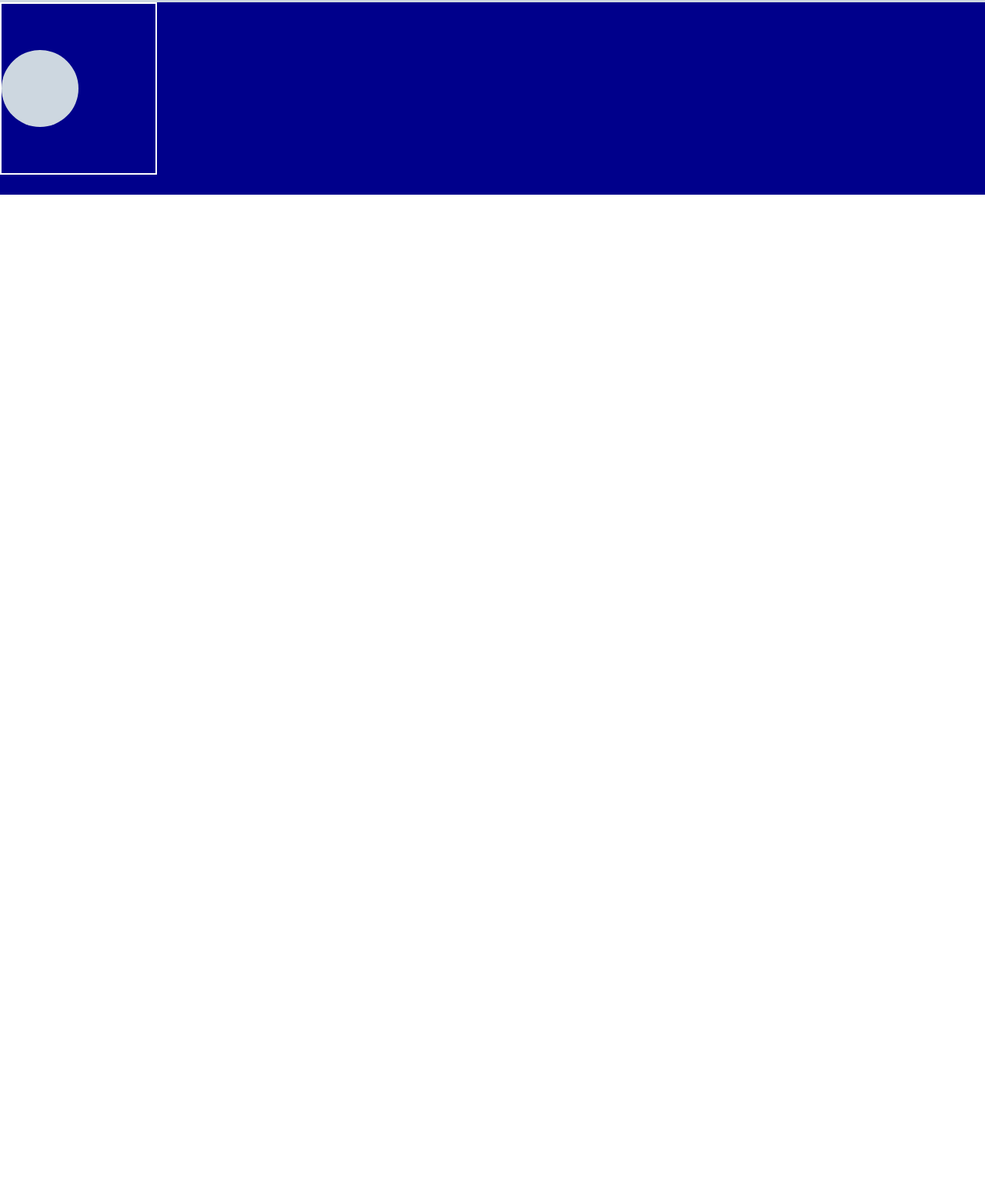
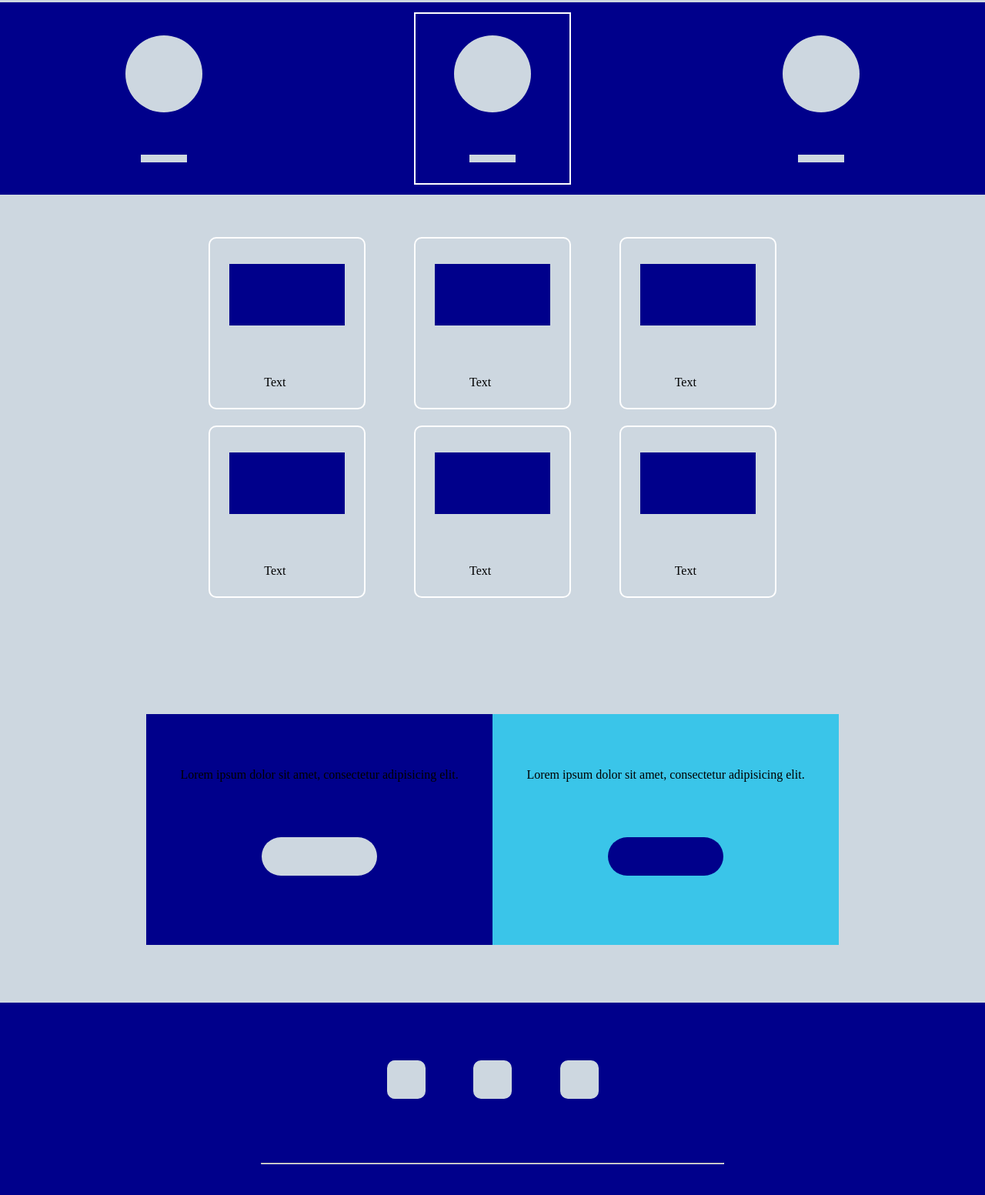
Before and after one commit to Ailisun/HTML-classes, a plain HTML site: page demo5/classwork/page-file4-2.html in a window 1280 px wide. Shown: the part 697-2250 px from the top of the page at 77% size. Before the commit the page ends 950 px from the top, so only its background shows below. Drawn offline with Linux system fonts and the light colour scheme.

Commit message:
Practical part 5/ picture4-2

```diff
--- a/demo5/classwork/page-file4-2.css
+++ b/demo5/classwork/page-file4-2.css
@@ -15,26 +15,25 @@ body {margin: 0}
 .h100px {
     height: 100px;
      }
-
+.h600px {
+    height: 600px;
+}
 .row1 {
     height: 90px;
     display: flex;
     justify-content:flex-end;
     align-items: center;
     margin-right: 200px;
-
 }
 .buttons {
     height: 10px;
     width: 50px;
     margin-right: 10px;
 }
-
 .flex {
     display: flex;
     flex-direction: column;
     justify-content: space-between;
-
 }
 .register-button {
     height:30px;
@@ -108,13 +107,67 @@ h2 {
 .dark-icons {
     width: 200px;
     height: 220px;
-    border: 2px solid white;
     display: flex;
     flex-direction: column;
-    justify-content: center;
+    justify-content: space-around;
+    align-items: center;
 }
 .round {
     width: 100px;
     height: 100px;
     border-radius: 50%;
 }
+.text-under-round {
+    width: 60px;
+    height: 10px;
+}
+.border-white {
+    border: 2px solid white;
+}
+.border-round {
+    border-radius: 10px;
+}
+.six-items-text {
+    height:490px;
+    width: 800px;
+    display: flex;
+    flex-wrap: wrap;
+    justify-content: space-around;
+  }
+
+.rectangle {
+    width: 150px;
+    height: 80px;
+}
+.gray-block1 {
+    width: 450px;
+    height: 300px;
+}
+
+.big-rectangle {
+    height: 250px;
+    width: 350px;
+}
+
+.for-blocks {
+    display: flex;
+    justify-content: center;
+    align-items: center;
+}
+.small-squares {
+    width: 50px;
+    height: 50px;
+
+}
+.h150px {
+    height: 200px;
+}
+.small-blocks {
+    display: flex;
+}
+
+.inner-block {
+    width: 400px;
+    display: flex;
+    justify-content:space-evenly ;
+}
--- a/demo5/classwork/page-file4-2.html
+++ b/demo5/classwork/page-file4-2.html
@@ -42,15 +42,89 @@
 
     </div>
 </div>
-</div>
 <!--третий блок--->
 
-<div class="dark-bl h400 ">
+<div class="dark-bl h400 blue-raw">
     <div class="dark-icons">
         <div class="round white-col"></div>
+        <div class="text-under-round white-col"></div>
+    </div>
+    <div class="dark-icons border-white">
+        <div class="round white-col"></div>
+        <div class="text-under-round white-col"></div>
+    </div>
+    <div class="dark-icons">
+        <div class="round white-col"></div>
+        <div class="text-under-round white-col"></div>
+    </div>
+</div>
 
+<!--четвертий блок-->
 
+<div class="white-col h600px blue-raw">
+
+    <div class="six-items-text">
+    <div class="dark-icons border-white border-round">
+        <div class="rectangle dark-bl "></div>
+        <div class="text-under-round white-col">Text</div>
+    </div>
+    <div class="dark-icons border-white border-round">
+        <div class="rectangle dark-bl "></div>
+        <div class="text-under-round white-col">Text</div>
+    </div>
+    <div class="dark-icons border-white border-round">
+        <div class="rectangle dark-bl "></div>
+        <div class="text-under-round white-col">Text</div>
+    </div>
+
+    <div class="dark-icons border-white border-round">
+        <div class="rectangle dark-bl "></div>
+        <div class="text-under-round white-col">Text</div>
+    </div>
+    <div class="dark-icons border-white border-round">
+        <div class="rectangle dark-bl "></div>
+        <div class="text-under-round white-col">Text</div>
+    </div>
+    <div class="dark-icons border-white border-round">
+        <div class="rectangle dark-bl "></div>
+        <div class="text-under-round white-col">Text</div>
+    </div>
+    </div>
 </div>
+
+<!--пятый блок-->
+
+<div class="white-col h300px for-blocks">
+    <div class="gray-block1 dark-bl">
+        <div class="text-and-but">
+            <div class="intro">Lorem ipsum dolor sit amet, consectetur adipisicing elit.
+            </div>
+            <div class="for-button">
+                <div class="register-button white-col "></div>
+            </div>
+        </div>
+    </div>
+    <div class="gray-block1 blue-col">
+        <div class="text-and-but">
+            <div class="intro">Lorem ipsum dolor sit amet, consectetur adipisicing elit.
+            </div>
+            <div class="for-button">
+                <div class="register-button dark-bl "></div>
+            </div>
+        </div>
+    </div>
+</div>
+
+<!---шестой блок-->
+<div class="h400 dark-bl">
+    <div class="h150px blue-raw ">
+        <div class="inner-block ">
+    <div class="small-squares white-col border-round"></div>
+    <div class="small-squares white-col border-round"></div>
+    <div class="small-squares white-col border-round"></div>
+        </div>
+    </div>
+<hr style="width: 600px"/>
 </div>
 
 </body>
```
